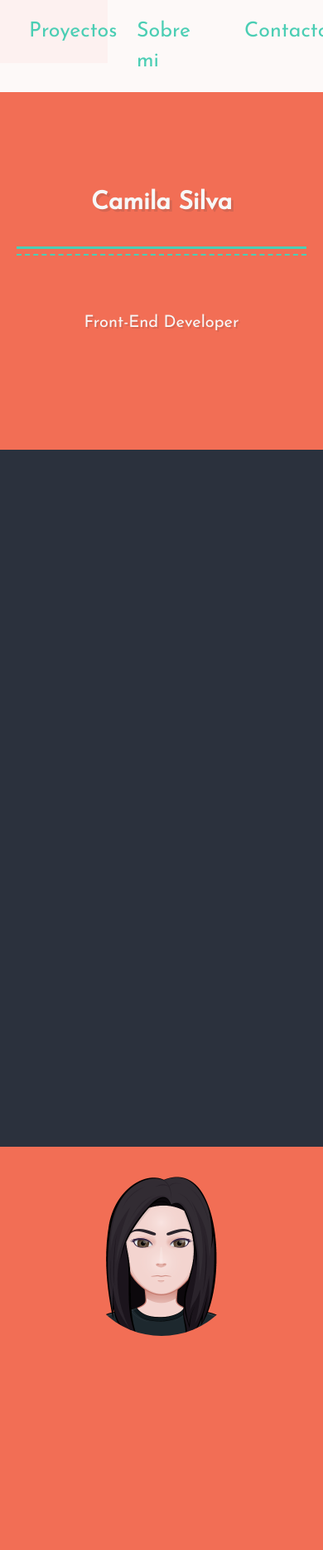
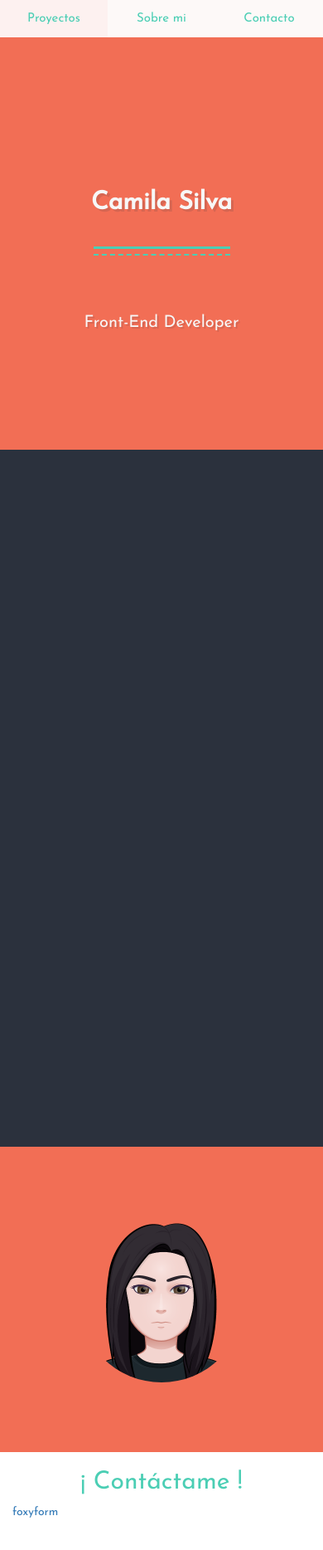
Before and after one commit to camilufer/Portfolio, a plain HTML site: page index.html in a window 390 px wide. Shown: the top 1868 px of the page at 83% size. After the commit the page ends 1833 px from the top, so only its background shows below. Drawn offline with nearby package versions, Linux system fonts and the light colour scheme.

Commit message:
formulario responsive

```diff
--- a/assets/css/style.css
+++ b/assets/css/style.css
@@ -78,9 +78,9 @@ p.name{
    border-left:none;
    border-right:none;
    height: 6px;
-   width: 25em;
    margin-left: auto;
    margin-right: auto;
+
  }
 
 .subtitle-container{
@@ -111,12 +111,12 @@ h4.subtitle{
 
 .about-me{
 	width: auto;
-	height: 60em;
+	height: auto;
 	background-color: #F26E55;
 }
 
 .photo-container{
-	margin-top: 2em;
+	margin-top: 6em;
 }
 
 .contact{
@@ -129,9 +129,6 @@ h2{
 	color: #4bceb4;
 }
 
-.form-container{
-	margin-left: 20em;
-}
 
 
 
@@ -162,7 +159,7 @@ h2{
     p.name {
         font-size: 40px;
     }
-    p.navbar-option{
+    a.navbar-option{
 	font-size: 15px;
 }
 }
@@ -171,7 +168,7 @@ h2{
     p.name {
         font-size: 30px;
     }
-    p.navbar-option{
+    a.navbar-option{
 	font-size: 15px;
 }
 }
@@ -180,6 +177,10 @@ h2{
     p.name {
         font-size: 30px;
     }
-    p.navbar-option{
+    a.navbar-option{
 	font-size: 13px;
 }
+	.form-container{
+		width: auto;
+	}
+}
--- a/index.html
+++ b/index.html
@@ -23,10 +23,12 @@
 
  <section class="container-fluid presentation">
 <div class="row name-container">
-	<p class=" name">Camila Silva</p>
+	<p class="name">Camila Silva</p>
 </div>
-<div>
-	<hr>
+<div class="row">
+<div class="col-lg-4 col-lg-offset-4 col-md-6 col-md-offset-3 col-sm-4 col-sm-offset-4 col-xs-6 col-xs-offset-3">
+  <hr>
+</div>
 </div>
 <div class="row subtitle-container">
 		<h4 class="subtitle">Front-End Developer</h4>
@@ -48,21 +50,30 @@
 </section>
 
 <section id="three" class="contact container-fluid">
-  <div>
-	 <h2 class="text-center" >Contáctame !</h2>
+  <div class="row">
+	 <h2 class="text-center" >¡ Contáctame !</h2>
   </div>
-  <div id="foxyform_embed_link_922215" class="form-conainer row">
+
+  <div class="form-container row">
 <!-- formulario -->
-  <script type="text/javascript">
-  (function(d, t){
+<div class="col-lg-6 col-lg-offset-3 col-md-6 col-md-offset-3 col-sm-12 col-xs-12">
+  <!-- Do not change the code! -->
+
+<script type="text/javascript">
+(function(d, t){
    var g = d.createElement(t),
        s = d.getElementsByTagName(t)[0];
-   g.src = "http://www.foxyform.com/js.php?id=922215&sec_hash=dbb9decde02&width=350px";
+   g.src = "http://es.foxyform.com/js.php?id=327318&sec_hash=bdf9a3caa24&width=100%";
    s.parentNode.insertBefore(g, s);
-  }(document, "script"));
-  </script>
-<!-- fin formulario -->
+}(document, "script"));
+</script>
+<a id="foxyform_embed_link_327318" href="http://es.foxyform.com/">foxyform</a>
+<!-- Do not change the code! -->
+</div>
+
+
   </div>
+
 </section>
 
   <script
```
Also changed, not shown: README.md.
